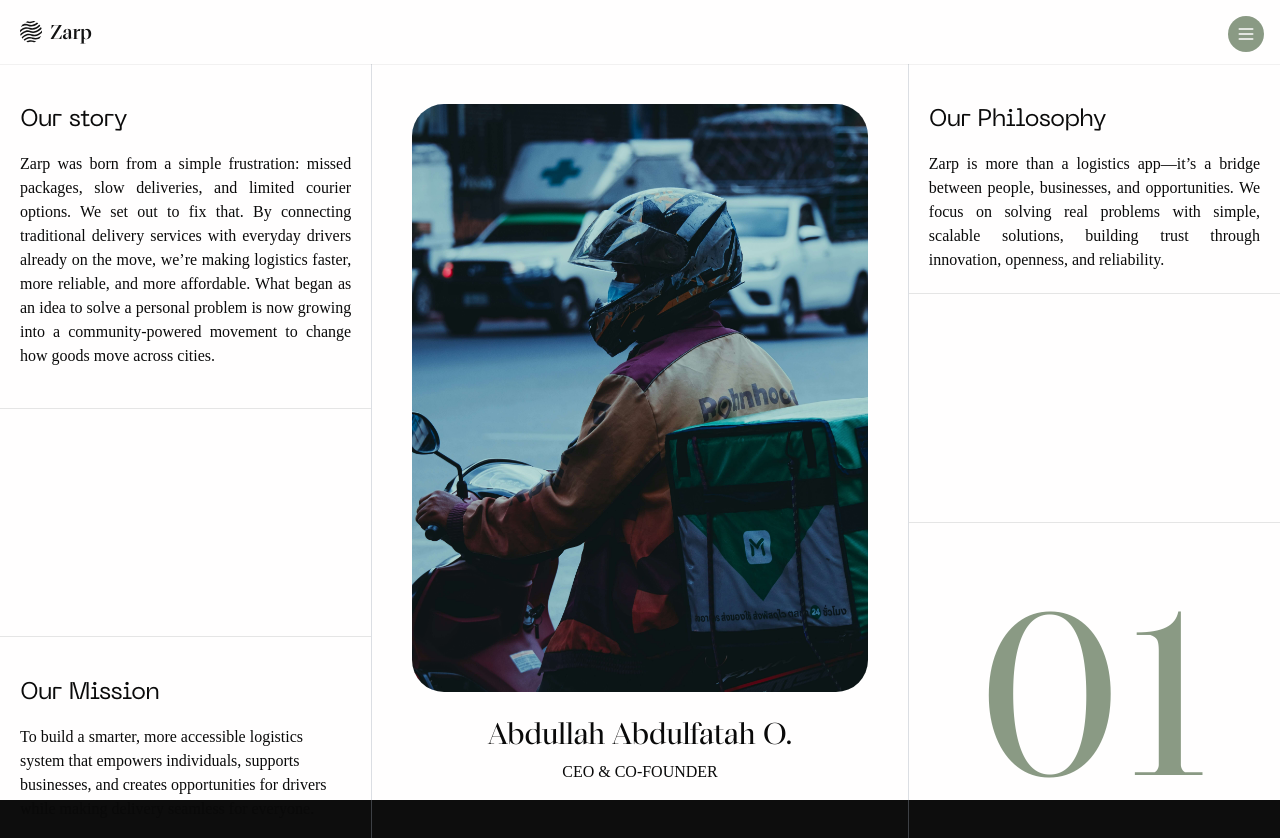
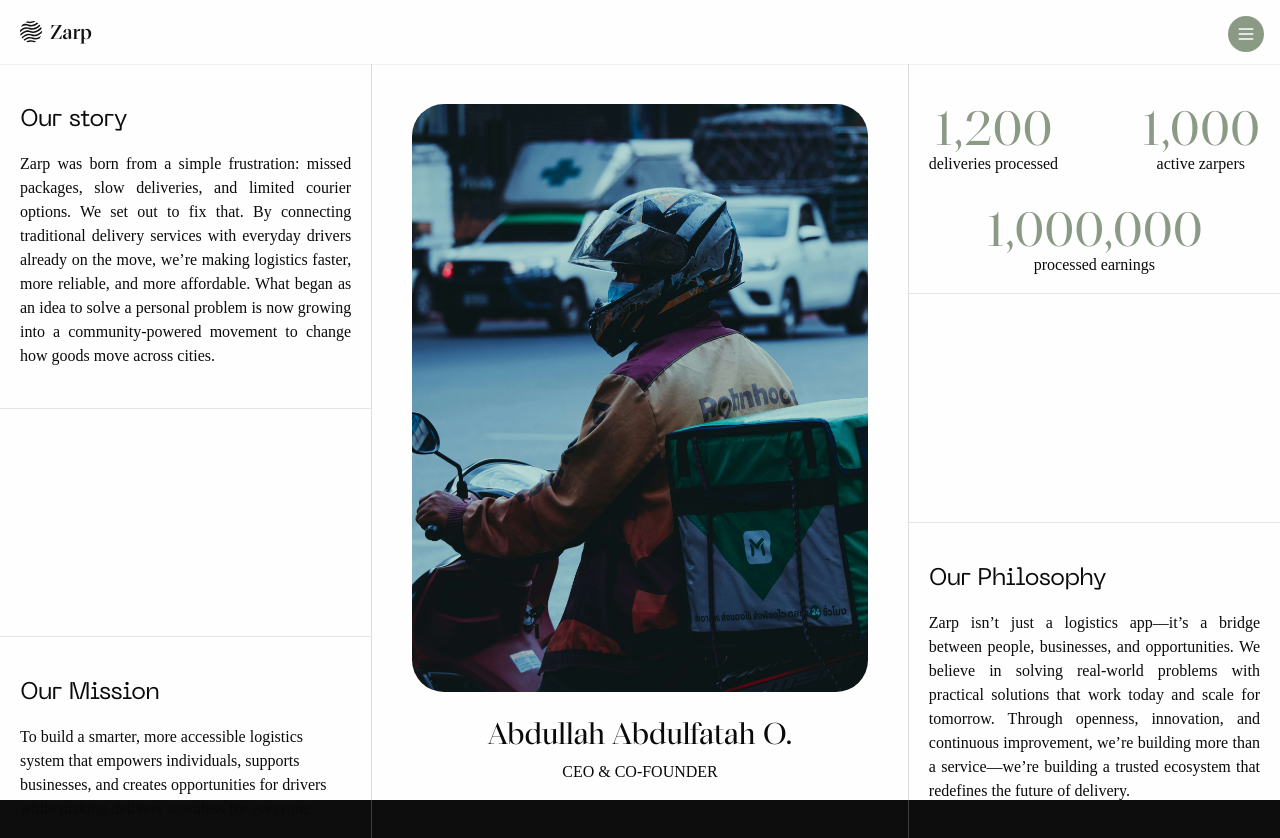
Before and after one commit to draqist/zarp, a Next.js app: page /about in a window 1280 px wide. Shown: the top 838 px of the page. Built offline with nearby package versions, Linux system fonts and the light colour scheme.

Commit message:
fixed-video overflow

```diff
--- a/src/app/(home)/about/_ui/about-hero-mobile.tsx
+++ b/src/app/(home)/about/_ui/about-hero-mobile.tsx
@@ -3,7 +3,7 @@ import Image from "next/image";
 const AboutHeroMobile = () => {
   return (
     <section className="flex lg:hidden min-h-screen py-10 px-5 w-full">
-      <div className="flex flex-col gap-4 text-justify">
+      <div className="flex flex-col gap-4">
         <div className="flex text-[#010101] relative font-machina font-medium items-start justify-start">
           <span className="h-3 w-3 rounded-full bg-[#010101] mr-2.5" />
           <span className="leading-4">About</span>
--- a/src/app/(home)/about/_ui/about-hero.tsx
+++ b/src/app/(home)/about/_ui/about-hero.tsx
@@ -54,23 +54,42 @@ const AboutHero = () => {
         </div>
       </div>
       <div className=" grid grid-rows-7">
-        <div className="row-span-2 p-10 pb-0 px-5 text-justify">
+        <div className="row-span-2 flex flex-col justify-between p-5 py-10 pb-4">
+          <div className="flex items-center justify-between">
+            <div className="flex flex-col items-center">
+              <h1 className="text-5xl font-normal font-livret-sans text-sage">
+                1,200
+              </h1>
+              <span className="">deliveries processed</span>
+            </div>
+            <div className="flex flex-col items-center">
+              <h1 className="text-5xl font-normal font-livret-sans text-sage">
+                1,000
+              </h1>
+              <span className="">active zarpers</span>
+            </div>
+          </div>
+          <div className="flex flex-col items-center">
+            <h1 className="text-5xl font-normal font-livret-sans text-sage">
+              1,000,000
+            </h1>
+            <span className="">processed earnings</span>
+          </div>
+        </div>
+        <div className="row-span-2 border-y p-10 px-5"></div>
+        <div className="row-span-3 p-10 pb-0 px-5 text-justify">
           <h1 className="font-medium text-2xl font-machina tracking-tight mb-4">
             {" "}
             Our Philosophy{" "}
           </h1>
           <span>
-            Zarp is more than a logistics app—it’s a bridge between people,
-            businesses, and opportunities. We focus on solving real problems
-            with simple, scalable solutions, building trust through innovation,
-            openness, and reliability.
+            Zarp isn’t just a logistics app—it’s a bridge between people,
+            businesses, and opportunities. We believe in solving real-world
+            problems with practical solutions that work today and scale for
+            tomorrow. Through openness, innovation, and continuous improvement,
+            we’re building more than a service—we’re building a trusted
+            ecosystem that redefines the future of delivery.
           </span>
-        </div>
-        <div className="row-span-2 border-y p-10 px-5"></div>
-        <div className="row-span-3 flex flex-col items-center justify-center">
-          <h1 className="text-[230px] font-normal font-livret-sans leading-[220px] text-sage">
-            01
-          </h1>
         </div>
       </div>
     </section>
--- a/src/app/(home)/about/_ui/values-mobile.tsx
+++ b/src/app/(home)/about/_ui/values-mobile.tsx
@@ -129,7 +129,7 @@ export default function ValuesMobile() {
 
   return (
     <div
-      className="bg-abyss min-h-screen pb-10 text-white flex flex-col gap-6 item-center"
+      className="bg-abyss min-h-screen pb-4 text-white flex flex-col gap-6 item-center"
       id="team"
     >
       <section className="flex lg:hidden px-2 w-full flex-col">
@@ -146,9 +146,9 @@ export default function ValuesMobile() {
 
         <section className="px-1 border-x border-white/40 flex items-center justify-center py-6 pb-8">
           {/* Keep your existing VideoPlayer here */}
-          <div className="w-full max-w-md">
-            <VideoPlayer width={400} height={300} source="/riderHd.mp4" />
-          </div>
+          <VideoPlayer width={400} height={300} source="/riderHd.mp4" />
+          {/* <div className="w-full max-w-md">
+          </div> */}
         </section>
 
         <div className="flex flex-col gap-4 pt-6 px-3 pb-6 border border-white/40 border-b rounded-b-2xl">
--- a/src/app/(home)/about/page.tsx
+++ b/src/app/(home)/about/page.tsx
@@ -1,6 +1,5 @@
 "use client";
 
-import Footer from "@/components/global/footer";
 import AboutHero from "./_ui/about-hero";
 import AboutHeroMobile from "./_ui/about-hero-mobile";
 import ValuesMobile from "./_ui/values-mobile";
```
